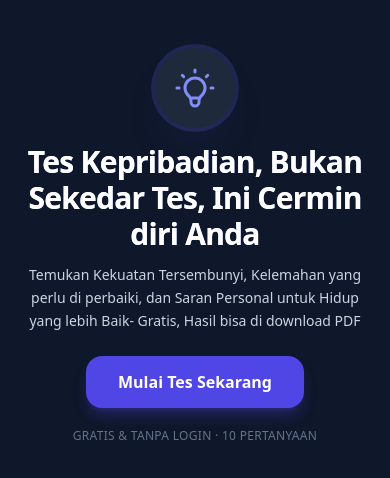
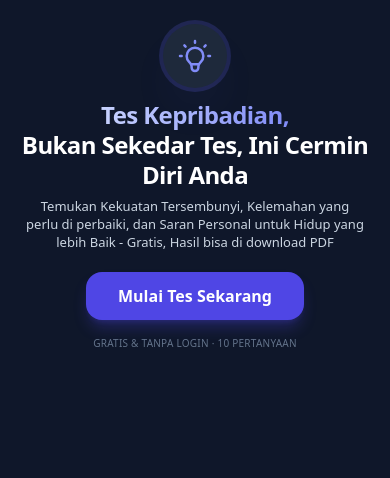
Before and after one commit to berhasilsemua83/cekharilahir, a React (Vite) app: page / in a window 390 px wide. Shown: the top 478 px of the page. Built offline with nearby package versions, Linux system fonts and the light colour scheme.

Commit message:
Update App.tsx

```diff
--- a/App.tsx
+++ b/App.tsx
@@ -14,34 +14,40 @@ const PURE_TYPE_GAP_THRESHOLD = 4; // disesuaikan dari 15 → 4 karena soal lebi
 // --- Components ---
 
 const StartScreen: React.FC<{ onStart: () => void }> = ({ onStart }) => (
-  // Perubahan: Di HP pakai justify-start dan pt-12 agar konten naik ke atas,
-  // di PC/Laptop tetap justify-center.
-  <div className="flex flex-col items-center justify-start pt-12 md:justify-center md:pt-4 min-h-screen p-4 text-center max-w-2xl mx-auto fade-in">
+  // 1. pt-12 dikurangi jadi pt-6 agar keseluruhan konten naik ke atas layar
+  <div className="flex flex-col items-center justify-start pt-6 md:justify-center md:pt-4 min-h-screen p-4 text-center max-w-2xl mx-auto fade-in">
 
-    {/* Ukuran icon dan jarak bawah diperkecil sedikit di HP */}
-    <div className="mb-4 md:mb-6 p-4 bg-slate-800 rounded-full ring-4 ring-indigo-500/20 shadow-2xl shadow-indigo-500/10">
-      <svg xmlns="http://www.w3.org/2000/svg" className="h-12 w-12 md:h-16 md:w-16 text-indigo-400" fill="none" viewBox="0 0 24 24" stroke="currentColor">
+    {/* 2. Ukuran icon dan jarak bawahnya diperkecil */}
+    <div className="mb-3 md:mb-6 p-3 md:p-4 bg-slate-800 rounded-full ring-4 ring-indigo-500/20 shadow-2xl shadow-indigo-500/10">
+      <svg xmlns="http://www.w3.org/2000/svg" className="h-10 w-10 md:h-16 md:w-16 text-indigo-400" fill="none" viewBox="0 0 24 24" stroke="currentColor">
         <path strokeLinecap="round" strokeLinejoin="round" strokeWidth={1.5} d="M9.663 17h4.673M12 3v1m6.364 1.636l-.707.707M21 12h-1M4 12H3m3.343-5.657l-.707-.707m2.828 9.9a5 5 0 117.072 0l-.548.547A3.374 3.374 0 0014 18.469V19a2 2 0 11-4 0v-.531c0-.895-.356-1.754-.988-2.386l-.548-.547z" />
       </svg>
     </div>
 
-    {/* Ukuran Font disesuaikan agar lebih proporsional di HP */}
-    <h1 className="text-3xl sm:text-4xl md:text-5xl font-bold text-white mb-3 md:mb-4 tracking-tight bg-clip-text text-transparent bg-gradient-to-r from-indigo-200 to-indigo-400">
-      Tes Kepribadian, Bukan Sekedar Tes, Ini Cermin diri Anda
+    {/* 3. Ukuran judul di HP diperkecil sedikit (text-2xl) dan dibuat 2 baris agar rapi */}
+    <h1 className="text-2xl sm:text-4xl md:text-5xl font-bold text-white mb-2 md:mb-4 tracking-tight leading-tight md:leading-tight">
+      <span className="bg-clip-text text-transparent bg-gradient-to-r from-indigo-200 to-indigo-400">
+        Tes Kepribadian,
+      </span>
+      <br />
+      Bukan Sekedar Tes, Ini Cermin Diri Anda
     </h1>
 
-    <p className="text-sm sm:text-base md:text-xl text-slate-300 mb-6 md:mb-8 leading-relaxed max-w-lg px-2">
-      Temukan Kekuatan Tersembunyi, Kelemahan yang perlu di perbaiki, dan Saran Personal untuk Hidup yang lebih Baik- Gratis, Hasil bisa di download PDF
+    {/* 4. Ukuran teks deskripsi dan jarak antar baris dirapatkan (leading-snug) */}
+    <p className="text-[13px] sm:text-base md:text-xl text-slate-300 mb-5 md:mb-8 leading-snug md:leading-relaxed max-w-lg px-2">
+      Temukan Kekuatan Tersembunyi, Kelemahan yang perlu di perbaiki, dan Saran Personal untuk Hidup yang lebih Baik - Gratis, Hasil bisa di download PDF
     </p>
 
+    {/* 5. Padding tombol di HP ditipiskan (py-3) */}
     <button
       onClick={onStart}
-      className="px-8 py-3.5 md:px-10 md:py-4 bg-indigo-600 hover:bg-indigo-500 text-white font-bold rounded-2xl shadow-lg shadow-indigo-600/30 transition-all transform hover:scale-105 hover:-translate-y-1"
+      className="px-8 py-3 md:px-10 md:py-4 bg-indigo-600 hover:bg-indigo-500 text-white font-bold rounded-2xl shadow-lg shadow-indigo-600/30 transition-all transform hover:scale-105 hover:-translate-y-1"
     >
       Mulai Tes Sekarang
     </button>
 
-    <p className="mt-5 md:mt-6 text-xs md:text-sm text-slate-500 font-medium tracking-wide uppercase">
+    {/* 6. Teks paling bawah dirapatkan */}
+    <p className="mt-4 md:mt-6 text-[10px] md:text-sm text-slate-500 font-medium tracking-wide uppercase">
       Gratis &amp; Tanpa Login · {TOTAL_QUESTIONS} Pertanyaan
     </p>
   </div>
```
